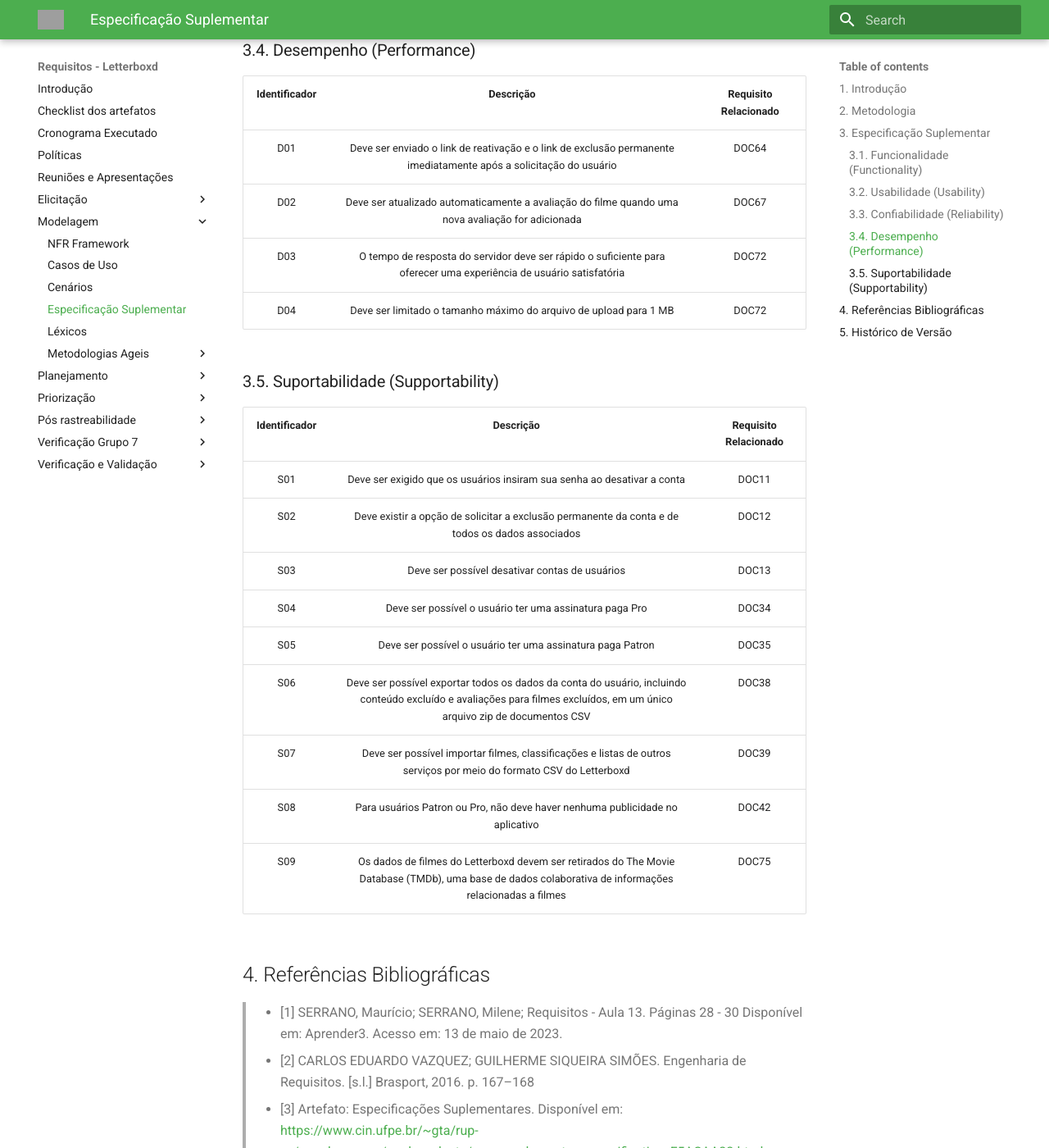
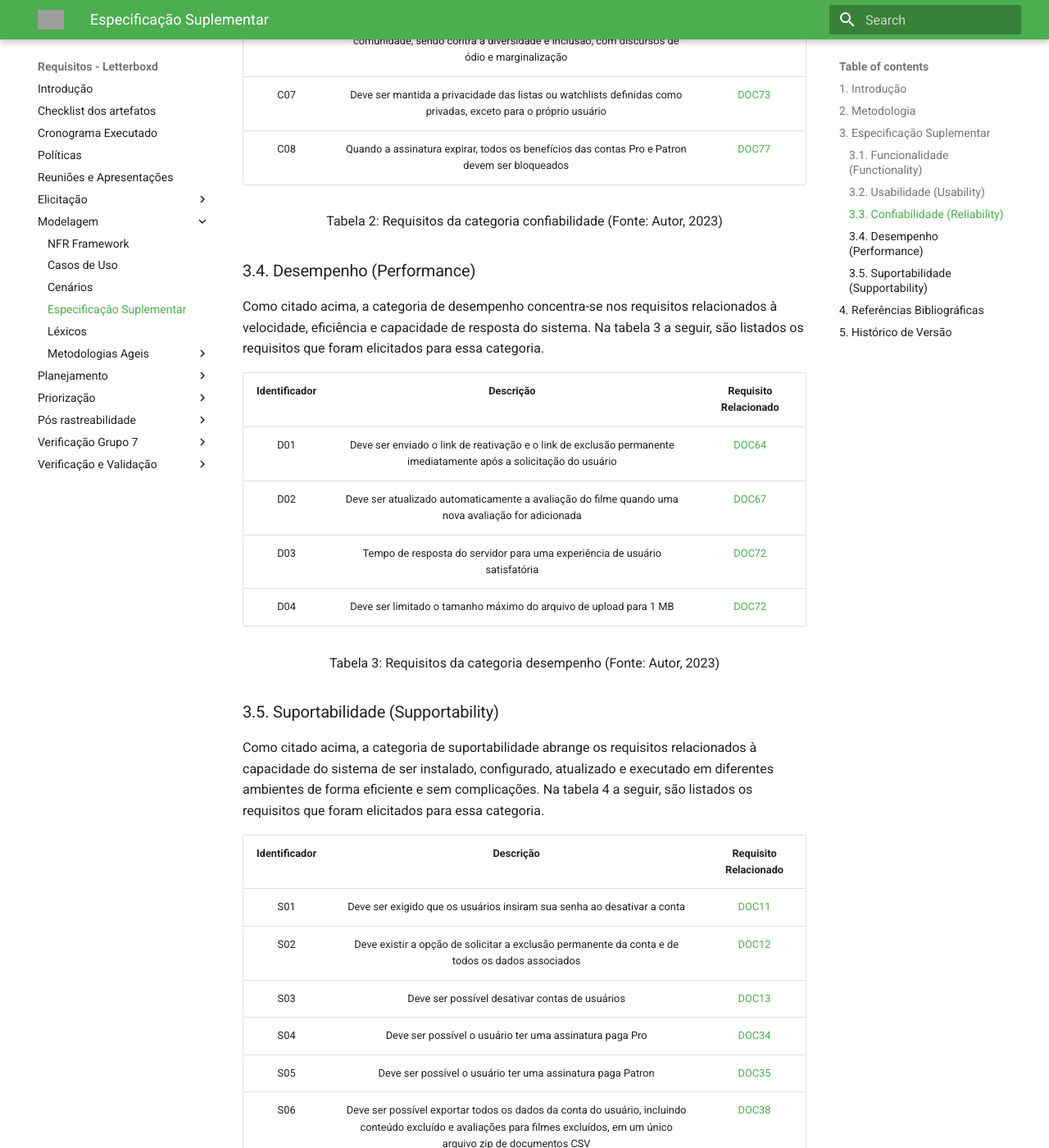
Before and after one commit to Requisitos-de-Software/2023.1-Letterboxd, an MkDocs documentation site: the page built from docs/Modelagem/espSuplementar.md, in a window 1280 px wide and 1400 px high, scrolled down 3098 px. Shown: the whole window at 82% size. Built offline with MkDocs 1.6.1 and Material for MkDocs 9.7.7, drawn with Linux system fonts in a browser that asks for light colours; some of the changed text lies outside the part shown; grey boxes are pictures that could not be loaded.

Commit message:
Correção especificação suplementar

```diff
--- a/docs/Modelagem/espSuplementar.md
+++ b/docs/Modelagem/espSuplementar.md
@@ -31,51 +31,79 @@
 ### 3.1. Funcionalidade (Functionality)
 A categoria funcionalidade enfoca os requisitos funcionais que foram elicitados utilizando as técnicas de análise de documento, introspecção, entrevista e questionário e podem ser conferidos [aqui](https://requisitos-de-software.github.io/2023.1-Letterboxd/Elicitação/requisitos/).
 ### 3.2. Usabilidade (Usability)
+
+Como já citado acima, a categoria de usabilidade concentra-se nos requisitos relacionados à facilidade de uso, eficiência e satisfação do usuário ao interagir com o sistema. Na tabela 1 a seguir, são listados os requisitos que foram elicitados para essa categoria.
+
 | Identificador | Descrição | Requisito Relacionado |
 | :---: | :---: | :---: |
-| U01 | Deve ser indicado ao usuário através da cor branca que o filme ainda não foi assistido | DOC31 |
-| U02 | Deve ser indicado ao usuário através da cor verde que o filme foi assistido | DOC32 |
-| U03 | Deve ser indicado ao usuário através da cor azul que o filme está na sua lista de filmes | DOC33 |
-| U04 | Os dados do usuário devem ser atualizados em tempo real, sem a necessidade de atualizar a página ou fechar e abrir o aplicativo novamente | DOC71 |
-| U05 | Aceitar diversas opções de pagamento, como cartões de crédito, PayPal e transferências bancárias	 | DOC76 |
-| U06 | Traduzir interface do usuário para português	 | ENT04 |
-| U07 | Registro no diário mais intuitivo e com menos cliques	 | ENT05 |
-| U08 | O usuário deve ser capaz de realizar algumas atividades sem ter um cadastro, como ver filmes e suas estatísticas, listas, notícias e resenhas	 | IT20 |
-| U09 | Verificação de onde assistir o filme de acordo com o país do usuário	 | QST05 |
+| U01 | Deve ser indicado ao usuário através da cor branca que o filme ainda não foi assistido | [DOC31](../Elicita%C3%A7%C3%A3o/analise.md) |
+| U02 | Deve ser indicado ao usuário através da cor verde que o filme foi assistido | [DOC32](../Elicita%C3%A7%C3%A3o/analise.md) |
+| U03 | Deve ser indicado ao usuário através da cor azul que o filme está na sua lista de filmes | [DOC33](../Elicita%C3%A7%C3%A3o/analise.md) |
+| U04 | Os dados do usuário devem ser atualizados em tempo real, sem a necessidade de atualizar a página ou fechar e abrir o aplicativo novamente | [DOC71](../Elicita%C3%A7%C3%A3o/analise.md) |
+| U05 | Aceitar diversas opções de pagamento, como cartões de crédito, PayPal e transferências bancárias	 | [DOC76](../Elicita%C3%A7%C3%A3o/analise.md) |
+| U06 | Traduzir interface do usuário para português	 | [ENT04](../Elicita%C3%A7%C3%A3o/entrevista.md) |
+| U07 | Registro no diário com menos cliques | [ENT05](../Elicita%C3%A7%C3%A3o/entrevista.md) |
+| U08 | O usuário deve ser capaz de realizar algumas atividades sem ter um cadastro, como ver filmes e suas estatísticas, listas, notícias e resenhas	 | [IT20](../Elicita%C3%A7%C3%A3o/introspeccao.md) |
+| U09 | Verificação de onde assistir o filme de acordo com o país do usuário	 | [QST05](../Elicita%C3%A7%C3%A3o/perfil.md) |
+
+<div style="text-align: center">
+<p>Tabela 1:  Requisitos da categoria usabilidade (Fonte: Autor, 2023)</p>
+</div>
 
 
 ### 3.3. Confiabilidade (Reliability)
+
+Como citado acima, a categoria de confiabilidade concentra-se nos requisitos relacionados à estabilidade, disponibilidade, tolerância a falhas e segurança do sistema. Na tabela 2 a seguir, são listados os requisitos que foram elicitados para essa categoria.
+
 | Identificador | Descrição | Requisito Relacionado |
 | :---: | :---: | :---: |
-| C01 | Deve garantir que o acesso à conta desativada seja impedido | DOC61 |
-| C02 | Deve garantir que o acesso à conta excluida seja impedido | DOC62 |
-| C03 | Deve garantir que os dados associados a contas desativadas sejam protegidos durante o período de desativação e exclusão permanente | DOC63 |
-| C04 | Deve ser garantido que a conta seja desativada, excluída permanentemente e reativada de acordo com as solicitações do usuário e sem interrupções no serviço | DOC65 |
-| C05 | Deve ser enviado um e-mail de confirmação para garantir que o endereço de e-mail associado à conta é válido | DOC68 |
-| C06 | Deve ter moderação para remover o conteúdo que viole a política de comunidade, sendo contra à diversidade e inclusão, com discursos de ódio e marginalização | DOC69 |
-| C07 | Deve ser mantida a privacidade das listas ou watchlists definidas como privadas, exceto para o próprio usuário | DOC73 |
-| C08 | Quando a assinatura expirar, todos os benefícios das contas Pro e Patron devem ser bloqueados | DOC77 |
+| C01 | Deve garantir que o acesso à conta desativada seja impedido | [DOC61](../Elicita%C3%A7%C3%A3o/analise.md) |
+| C02 | Deve garantir que o acesso à conta excluida seja impedido | [DOC62](../Elicita%C3%A7%C3%A3o/analise.md) |
+| C03 | Deve garantir que os dados associados a contas desativadas sejam protegidos durante o período de desativação e exclusão permanente | [DOC63](../Elicita%C3%A7%C3%A3o/analise.md) |
+| C04 | Deve ser garantido que a conta seja desativada, excluída permanentemente e reativada de acordo com as solicitações do usuário e sem interrupções no serviço | [DOC65](../Elicita%C3%A7%C3%A3o/analise.md) |
+| C05 | Deve ser enviado um e-mail de confirmação para garantir que o endereço de e-mail associado à conta é válido | [DOC68](../Elicita%C3%A7%C3%A3o/analise.md) |
+| C06 | Deve ter moderação para remover o conteúdo que viole a política de comunidade, sendo contra à diversidade e inclusão, com discursos de ódio e marginalização | [DOC69](../Elicita%C3%A7%C3%A3o/analise.md) |
+| C07 | Deve ser mantida a privacidade das listas ou watchlists definidas como privadas, exceto para o próprio usuário | [DOC73](../Elicita%C3%A7%C3%A3o/analise.md) |
+| C08 | Quando a assinatura expirar, todos os benefícios das contas Pro e Patron devem ser bloqueados | [DOC77](../Elicita%C3%A7%C3%A3o/analise.md) |
+
+<div style="text-align: center">
+<p>Tabela 2:  Requisitos da categoria confiabilidade (Fonte: Autor, 2023)</p>
+</div>
 
 ### 3.4. Desempenho (Performance)
+
+Como citado acima, a categoria de desempenho concentra-se nos requisitos relacionados à velocidade, eficiência e capacidade de resposta do sistema. Na tabela 3 a seguir, são listados os requisitos que foram elicitados para essa categoria.
+
 | Identificador | Descrição | Requisito Relacionado |
 | :---: | :---: | :---: |
-| D01 | Deve ser enviado o link de reativação e o link de exclusão permanente imediatamente após a solicitação do usuário | DOC64 |
-| D02 | Deve ser atualizado automaticamente a avaliação do filme quando uma nova avaliação for adicionada | DOC67 |
-| D03 | O tempo de resposta do servidor deve ser rápido o suficiente para oferecer uma experiência de usuário satisfatória | DOC72 |
-| D04 | Deve ser limitado o tamanho máximo do arquivo de upload para 1 MB | DOC72 |
+| D01 | Deve ser enviado o link de reativação e o link de exclusão permanente imediatamente após a solicitação do usuário | [DOC64](../Elicita%C3%A7%C3%A3o/analise.md) |
+| D02 | Deve ser atualizado automaticamente a avaliação do filme quando uma nova avaliação for adicionada | [DOC67](../Elicita%C3%A7%C3%A3o/analise.md) |
+| D03 | Tempo de resposta do servidor para uma experiência de usuário satisfatória | [DOC72](../Elicita%C3%A7%C3%A3o/analise.md) |
+| D04 | Deve ser limitado o tamanho máximo do arquivo de upload para 1 MB | [DOC72](../Elicita%C3%A7%C3%A3o/analise.md) |
+
+<div style="text-align: center">
+<p>Tabela 3:  Requisitos da categoria desempenho (Fonte: Autor, 2023)</p>
+</div>
 
 ### 3.5. Suportabilidade (Supportability)
+
+Como citado acima, a categoria de suportabilidade abrange os requisitos relacionados à capacidade do sistema de ser instalado, configurado, atualizado e executado em diferentes ambientes de forma eficiente e sem complicações. Na tabela 4 a seguir, são listados os requisitos que foram elicitados para essa categoria.
+
 | Identificador | Descrição | Requisito Relacionado |
 | :---: | :---: | :---: |
-| S01 | Deve ser exigido que os usuários insiram sua senha ao desativar a conta | DOC11 |
-| S02 | Deve existir a opção de solicitar a exclusão permanente da conta e de todos os dados associados | DOC12 |
-| S03 | Deve ser possível desativar contas de usuários | DOC13 |
-| S04 | Deve ser possível o usuário ter uma assinatura paga Pro | DOC34 |
-| S05 | Deve ser possível o usuário ter uma assinatura paga Patron | DOC35 |
-| S06 | Deve ser possível exportar todos os dados da conta do usuário, incluindo conteúdo excluído e avaliações para filmes excluídos, em um único arquivo zip de documentos CSV | DOC38 |
-| S07 | Deve ser possível importar filmes, classificações e listas de outros serviços por meio do formato CSV do Letterboxd | DOC39 |
-| S08 | Para usuários Patron ou Pro, não deve haver nenhuma publicidade no aplicativo | DOC42 |
-| S09 | Os dados de filmes do Letterboxd devem ser retirados do The Movie Database (TMDb), uma base de dados colaborativa de informações relacionadas a filmes | DOC75 |
+| S01 | Deve ser exigido que os usuários insiram sua senha ao desativar a conta | [DOC11](../Elicita%C3%A7%C3%A3o/analise.md) |
+| S02 | Deve existir a opção de solicitar a exclusão permanente da conta e de todos os dados associados | [DOC12](../Elicita%C3%A7%C3%A3o/analise.md) |
+| S03 | Deve ser possível desativar contas de usuários | [DOC13](../Elicita%C3%A7%C3%A3o/analise.md) |
+| S04 | Deve ser possível o usuário ter uma assinatura paga Pro | [DOC34](../Elicita%C3%A7%C3%A3o/analise.md) |
+| S05 | Deve ser possível o usuário ter uma assinatura paga Patron | [DOC35](../Elicita%C3%A7%C3%A3o/analise.md) |
+| S06 | Deve ser possível exportar todos os dados da conta do usuário, incluindo conteúdo excluído e avaliações para filmes excluídos, em um único arquivo zip de documentos CSV | [DOC38](../Elicita%C3%A7%C3%A3o/analise.md) |
+| S07 | Deve ser possível importar filmes, classificações e listas de outros serviços por meio do formato CSV do Letterboxd | [DOC39](../Elicita%C3%A7%C3%A3o/analise.md) |
+| S08 | Para usuários Patron ou Pro, não deve haver nenhuma publicidade no aplicativo | [DOC42](../Elicita%C3%A7%C3%A3o/analise.md) |
+| S09 | Os dados de filmes do Letterboxd devem ser retirados do The Movie Database (TMDb), uma base de dados colaborativa de informações relacionadas a filmes | [DOC75](../Elicita%C3%A7%C3%A3o/analise.md) |
+
+<div style="text-align: center">
+<p>Tabela 4:  Requisitos da categoria suportabilidade (Fonte: Autor, 2023)</p>
+</div>
 
 ## 4. Referências Bibliográficas
 
@@ -89,3 +117,4 @@
 |    Data    | Versão |                            Descrição                             |                        Autores                        |                      Revisor                      |
 | :--------: | :----: | :--------------------------------------------------------------: | :-------------------------------------------------: | :-----------------------------------------------: |
 | 13/05/2023 | `1.0`  | Criação do documento de especificação suplementar | [Maciel Júnior](https://github.com/macieljuniormax), [ArtAssLou](https://github.com/ArtAssLou)  | [Gustavo Barbosa](https://github.com/brbsg) |
+| 02/07/2023 | `2.0`  | Correção documento | [Débora Moreira](https://github.com/deboracaires)  |  |
```
